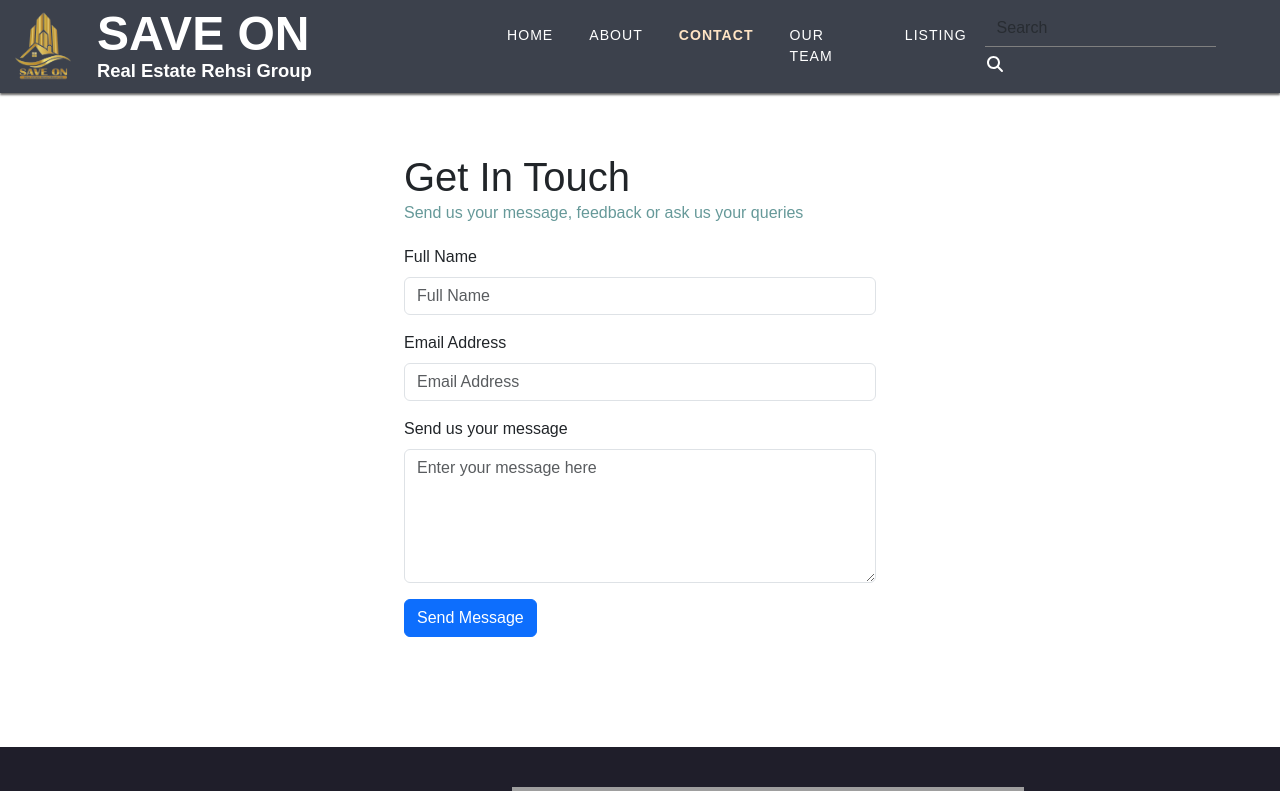
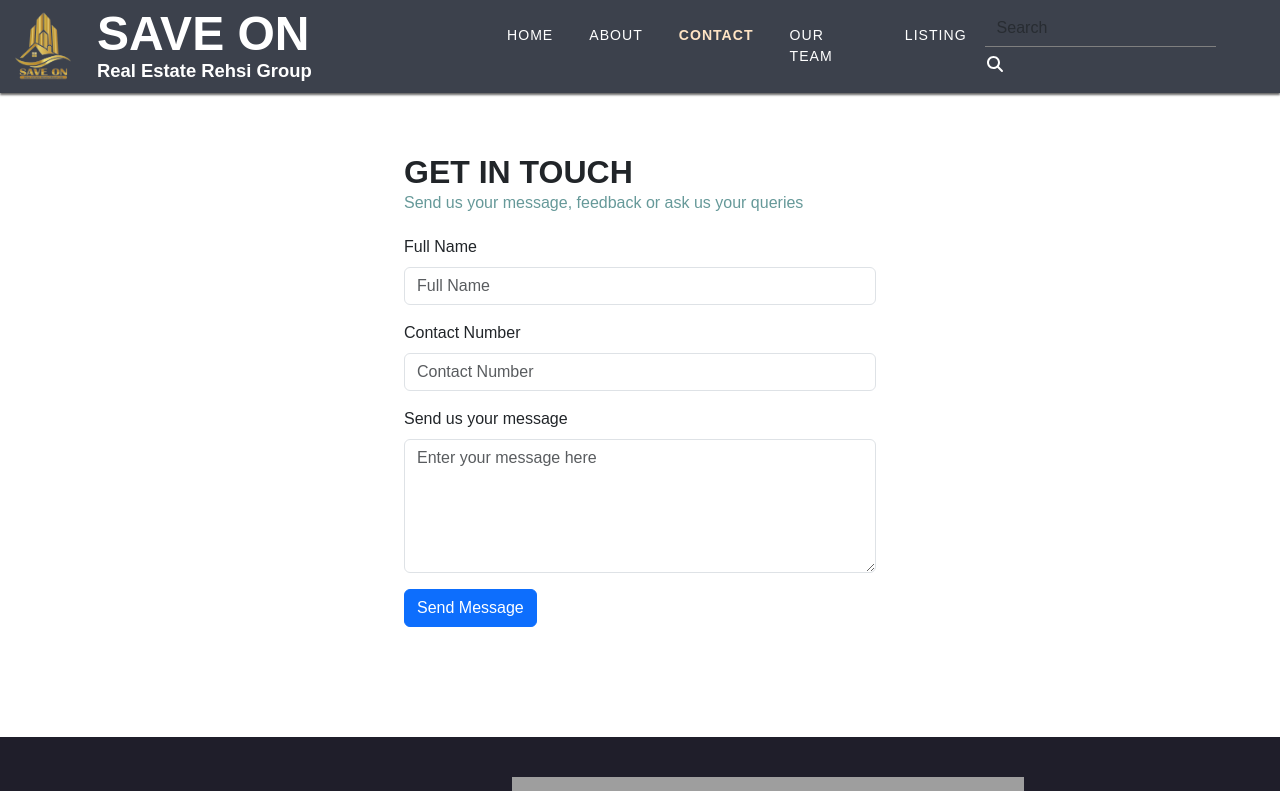
Before and after one commit to rsahilt/saveonrealestate, a React (Vite) app: page /contact in a window 1280 px wide. Shown: the top 791 px of the page. Built offline with nearby package versions, Linux system fonts and the light colour scheme; grey boxes are pictures that could not be loaded.

Commit message:
about page created

```diff
--- a/src/Pages/AboutPage.css
+++ b/src/Pages/AboutPage.css
@@ -0,0 +1,14 @@
+.about-section{
+    margin: 10px auto 40px auto;
+    width: 80%;
+    display: flex;
+    flex-direction: column;
+    background-color: white;
+}
+
+.about-heading{
+    text-transform: uppercase;
+    font-weight: 800;
+    font-size: 2em;
+    padding-bottom: 20px;
+}
--- a/src/Pages/AboutPage.jsx
+++ b/src/Pages/AboutPage.jsx
@@ -7,6 +7,16 @@ const AboutPage = () => {
     <>
         <Header />
 
+        <section className="about-section">
+        <h1 className='about-heading'>About Us</h1>
+        <p>Welcome to Save on Real Estate Rehsi Group Ltd, your trusted partner in the real estate market for over 20 years. Since our inception, we have been dedicated to providing exceptional service, expert advice, and a personalized approach to every client. Whether you're buying, selling, or renting, we are here to ensure your real estate journey is seamless and successful.</p>
+
+          <p>At Save on Real Estate Rehsi Group Ltd, we believe that every client deserves individualized attention and tailored solutions. Our experienced team of professionals brings a wealth of knowledge and a commitment to excellence to each transaction. We combine our deep understanding of the local market with cutting-edge technology to deliver insightful market analysis and innovative strategies. Our goal is to empower you with the information and confidence you need to make informed decisions, transforming your real estate dreams into reality.</p>
+
+          <p>Our portfolio encompasses a wide range of properties, from cozy starter homes to luxurious estates and everything in between. We pride ourselves on our integrity, transparency, and dedication to client satisfaction. Over the past two decades, we have built lasting relationships with our clients, many of whom return to us for all their real estate needs and refer us to their friends and family. At Save on Real Estate Rehsi Group Ltd, we are more than just a real estate agency; we are a trusted advisor and a committed partner in your real estate journey.</p>
+
+          <p>Thank you for considering Save on Real Estate Rehsi Group Ltd. We look forward to the opportunity to serve you and help you achieve your real estate goals. Whether you are a first-time homebuyer or a seasoned investor, our team is here to guide you every step of the way. Contact us today to experience the difference of working with a dedicated and experienced real estate team.</p>
+        </section>
 
         <Footer />
 
--- a/src/Pages/ContactPage.css
+++ b/src/Pages/ContactPage.css
@@ -20,6 +20,12 @@
     margin: 0 auto;
 }
 
+.feedback-heading{
+    text-transform: uppercase;
+    font-weight: 800;
+    font-size: 2em;
+}
+
 .feedback-span{
     color: #669999;
 }
--- a/src/Pages/ContactPage.jsx
+++ b/src/Pages/ContactPage.jsx
@@ -20,8 +20,8 @@ const ContactPage = () => {
             </Form.Group>
 
             <Form.Group className="mb-3" controlId="formBasicEmail">
-              <Form.Label>Email Address</Form.Label>
-              <Form.Control type="email" placeholder="Email Address" />
+              <Form.Label>Contact Number</Form.Label>
+              <Form.Control type="text" placeholder="Contact Number" />
             </Form.Group>
 
             <Form.Group className="mb-3" controlId="exampleForm.ControlTextarea1">
```
